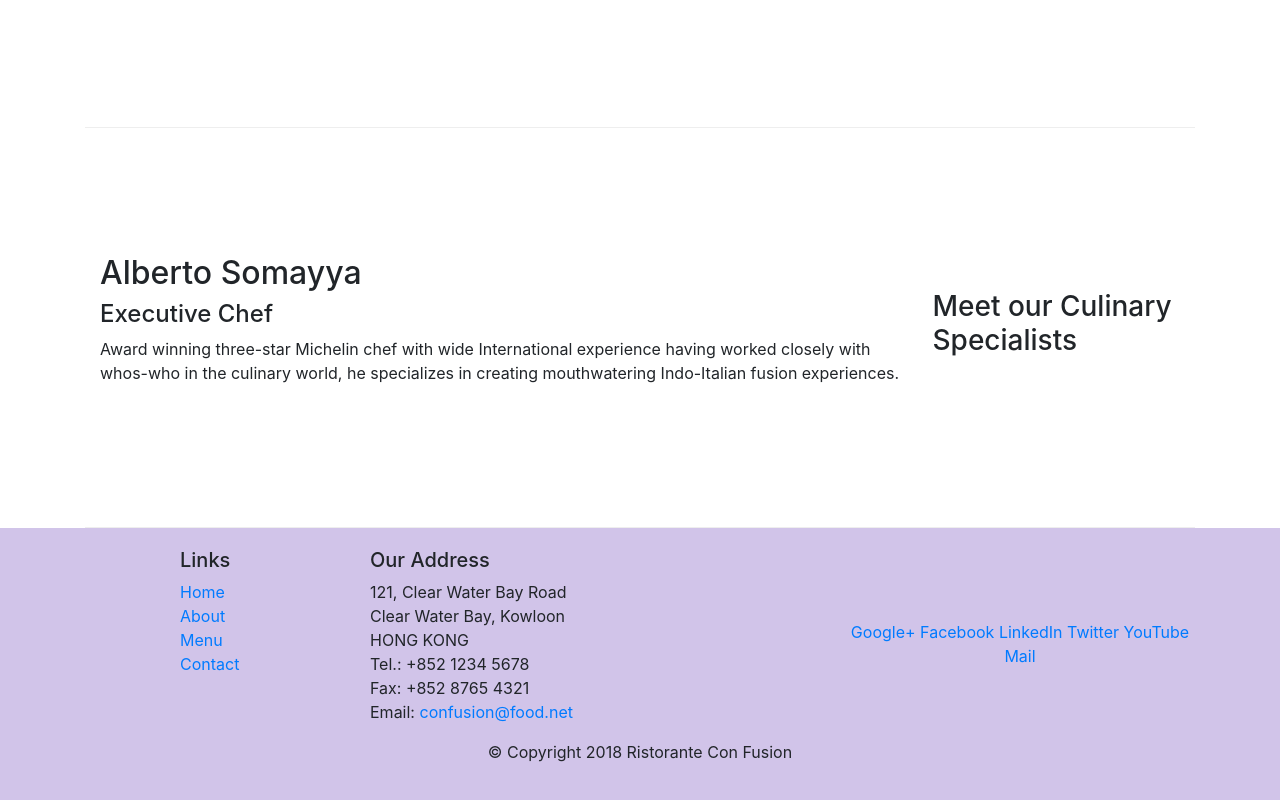
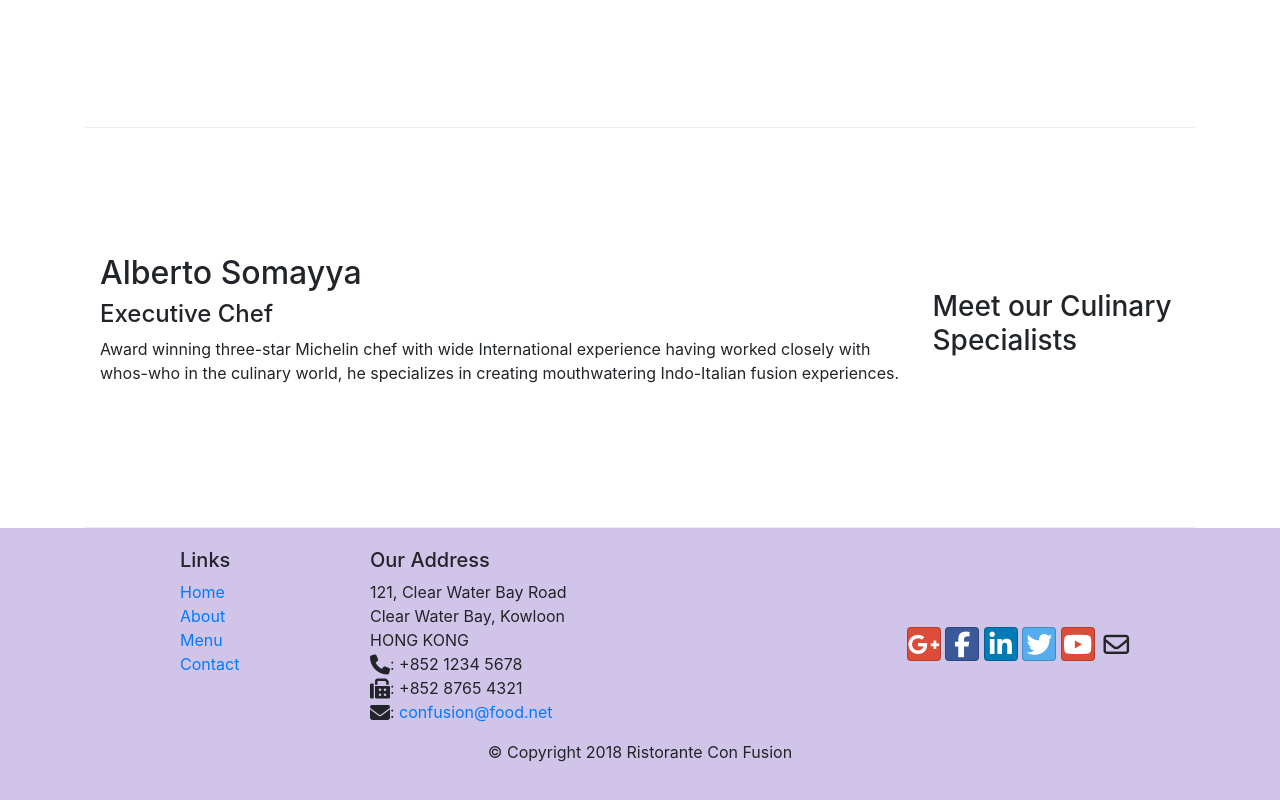
Before and after one commit to jeyansaran620/Bootstrap, a website: page index.html in a window 1280 px wide. Shown: the part 1006-1806 px from the top of the page. Drawn offline with nearby package versions, Linux system fonts and the light colour scheme.

Commit message:
icon-fonts

```diff
--- a/index.html
+++ b/index.html
@@ -8,6 +8,8 @@
         <meta http-equiv="x-ua-compatible" content="ie=edge">
         <!-- Bootstrap CSS -->
         <link rel="stylesheet" href="node_modules/bootstrap/dist/css/bootstrap.min.css">
+        <link rel="stylesheet" href="node_modules/font-awesome/css/font-awesome.min.css">
+        <link rel="stylesheet" href="node_modules/bootstrap-social/bootstrap-social.css">
         <link rel="stylesheet" href="css/styles.css">
     <title>Ristorante Con Fusion</title>
 </head>
@@ -22,10 +24,10 @@
          </button>
         <div class="collapse navbar-collapse" id="Navbar">
          <ul class="navbar-nav mr-auto">
-           <li class="nav-item active"><a class="nav-link" href="#">Home</a></li>
-           <li class="nav-item"><a class="nav-link" href="./aboutus.html">About</a></li>
-           <li class="nav-item"><a class="nav-link" href="#">Menu</a></li>
-           <li class="nav-item"><a class="nav-link" href="#">Contact</a></li>
+           <li class="nav-item active"><a class="nav-link" href="#"><span class="fa fa-home fa-lg"></span> Home</a></li>
+           <li class="nav-item"><a class="nav-link" href="./aboutus.html"><span class="fa fa-info fa-lg"></span> About</a></li>
+           <li class="nav-item"><a class="nav-link" href="#"><span class="fa fa-list fa-lg"></span> Menu</a></li>
+           <li class="nav-item"><a class="nav-link" href="#"><span class="fa fa-address-card fa-lg"></span> Contact</a></li>
           </ul>
         </div>
      </div>
@@ -96,19 +98,20 @@
 		              121, Clear Water Bay Road<br>
 		              Clear Water Bay, Kowloon<br>
 		              HONG KONG<br>
-		              Tel.: +852 1234 5678<br>
-		              Fax: +852 8765 4321<br>
-		              Email: <a href="mailto:confusion@food.net">confusion@food.net</a>
+		              <i class="fa fa-phone fa-lg"></i>: +852 1234 5678<br>
+		              <i class="fa fa-fax fa-lg"></i>: +852 8765 4321<br>
+		              <i class="fa fa-envelope fa-lg"></i>: <a href="mailto:confusion@food.net">confusion@food.net</a>
 		           </address>
                 </div>
                 <div class="col-12 col-sm-4 align-self-center">
                     <div class="text-center">
-                        <a href="http://google.com/+">Google+</a>
-                        <a href="http://www.facebook.com/profile.php?id=">Facebook</a>
-                        <a href="http://www.linkedin.com/in/">LinkedIn</a>
-                        <a href="http://twitter.com/">Twitter</a>
-                        <a href="http://youtube.com/">YouTube</a>
-                        <a href="mailto:">Mail</a>
+                        <a class="btn btn-social-icon btn-google" href="http://google.com/+"><i class="fa fa-google-plus fa-lg"></i></a>
+                        <a class="btn btn-social-icon btn-facebook" href="http://www.facebook.com/profile.php?id="><i class="fa fa-facebook fa-lg"></i></a>
+                        <a class="btn btn-social-icon btn-linkedin" href="http://www.linkedin.com/in/"><i class="fa fa-linkedin fa-lg"></i></a>
+                        <a class="btn btn-social-icon btn-twitter" href="http://twitter.com/"><i class="fa fa-twitter
+                             fa-lg"></i></a>
+                        <a class="btn btn-social-icon btn-google" href="http://youtube.com/"><i class="fa fa-youtube fa-lg"></i></a>
+                        <a class="btn btn-social-icon" href="mailto:"><i class="fa fa-envelope-o fa-lg"></i></a>
                     </div>
                 </div>
            </div>
--- a/package.json
+++ b/package.json
@@ -15,6 +15,8 @@
   },
   "dependencies": {
     "bootstrap": "^4.5.2",
+    "bootstrap-social": "^5.1.1",
+    "fontawesome": "^5.6.3",
     "jquery": "^3.5.1",
     "popper.js": "^1.16.1"
   }
```
Also changed, not shown: aboutus.html (+16 -13 lines), 1 other file.
